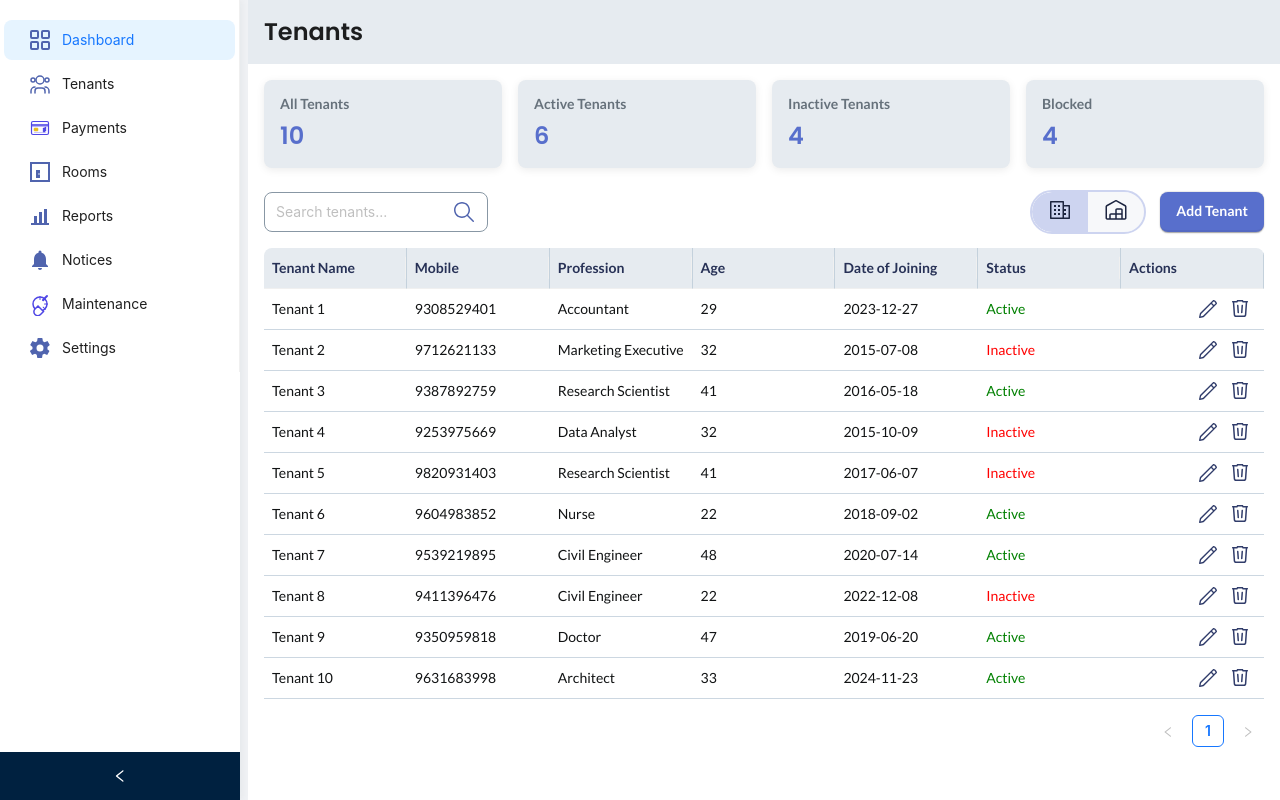
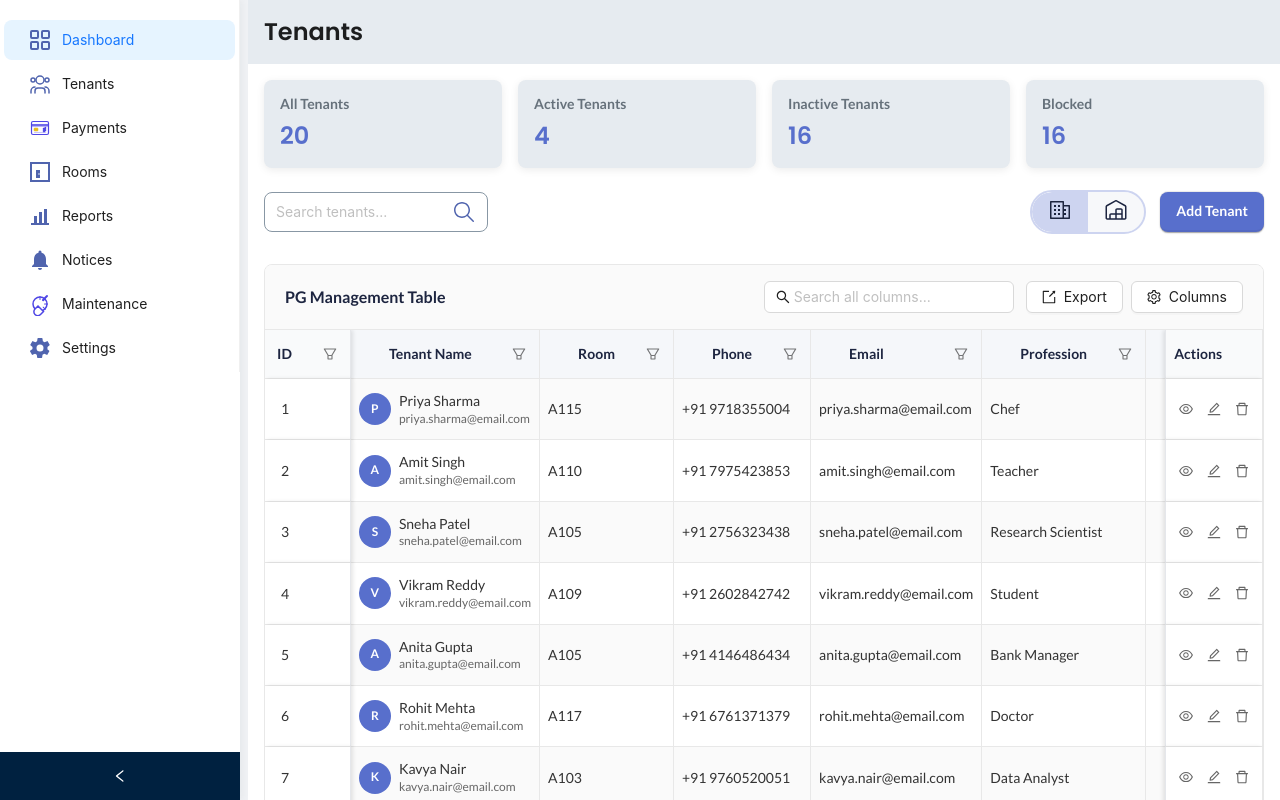
Before and after one commit to venkataraviduddugunta7/My-PG-management, a React (Vite) app: page /tenants in a window 1280 px wide. Shown: the top 800 px of the page. Built offline with nearby package versions, Linux system fonts and the light colour scheme.

Commit message:
"added the Tanstack table to the Tenants"

```diff
--- a/src/components/AdvancedTable/AdvancedTable.jsx
+++ b/src/components/AdvancedTable/AdvancedTable.jsx
@@ -70,6 +70,7 @@ const AdvancedTable = ({
   striped = true,
   bordered = true,
   sticky = true,
+  globalFilter: externalGlobalFilter = "", // Accept external global filter
 }) => {
   const [columnVisibility, setColumnVisibility] = useState({});
   const [columnOrder, setColumnOrder] = useState(
@@ -77,8 +78,11 @@ const AdvancedTable = ({
   );
   const [sorting, setSorting] = useState([]);
   const [columnFilters, setColumnFilters] = useState([]);
-  const [globalFilter, setGlobalFilter] = useState('');
+  const [internalGlobalFilter, setInternalGlobalFilter] = useState('');
   const [rowSelection, setRowSelection] = useState({});
+
+  // Use external global filter if provided, otherwise use internal state
+  const globalFilter = externalGlobalFilter ? externalGlobalFilter : internalGlobalFilter;
   const [columnSizing, setColumnSizing] = useState({});
   const [showColumnPanel, setShowColumnPanel] = useState(false);
 
@@ -147,6 +151,7 @@ const AdvancedTable = ({
         enableColumnFilter: false,
         enableResizing: false,
         size: 50,
+        sticky: 'left', // Make checkbox column sticky
       },
       ...baseColumns,
     ];
@@ -172,7 +177,7 @@ const AdvancedTable = ({
     columnResizeMode: 'onChange',
     onSortingChange: setSorting,
     onColumnFiltersChange: setColumnFilters,
-    onGlobalFilterChange: setGlobalFilter,
+    onGlobalFilterChange: setInternalGlobalFilter,
     onRowSelectionChange: setRowSelection,
     onColumnVisibilityChange: setColumnVisibility,
     onColumnOrderChange: setColumnOrder,
@@ -220,7 +225,7 @@ const AdvancedTable = ({
   const selectedRowsCount = Object.keys(rowSelection).length;
 
   return (
-    <div className={`advanced-table-container ${className}`}>
+    <div className={`advanced-table-container ${className}`} style={{ height: '100%', display: 'flex', flexDirection: 'column' }}>
       {/* Table Header */}
       <div className="table-header">
         <div className="table-title">
@@ -233,12 +238,12 @@ const AdvancedTable = ({
         </div>
 
         <div className="table-actions">
-          {enableSearch && (
+          {enableSearch && !externalGlobalFilter && (
             <Input
               placeholder="Search all columns..."
               prefix={<SearchOutlined />}
               value={globalFilter}
-              onChange={(e) => setGlobalFilter(e.target.value)}
+              onChange={(e) => setInternalGlobalFilter(e.target.value)}
               style={{ width: 250 }}
               allowClear
             />
@@ -284,7 +289,7 @@ const AdvancedTable = ({
       {/* Table Container */}
       <div
         className={`table-wrapper ${striped ? 'striped' : ''} ${bordered ? 'bordered' : ''}`}
-        style={{ height }}
+        style={{ flex: 1, minHeight: 0, overflow: 'auto' }}
       >
         <DndContext
           sensors={sensors}
@@ -300,17 +305,51 @@ const AdvancedTable = ({
                   strategy={horizontalListSortingStrategy}
                 >
                   <tr>
-                    {headerGroup.headers.map((header) => (
+                    {headerGroup.headers.map((header, headerIndex) => {
+                      const isSticky = header.column.columnDef.sticky;
+                      const stickyStyle = {};
+
+                      if (isSticky === 'left') {
+                        let leftOffset = 0;
+                        // Calculate left offset for sticky columns
+                        for (let i = 0; i < headerIndex; i++) {
+                          const prevHeader = headerGroup.headers[i];
+                          if (prevHeader.column.columnDef.sticky === 'left') {
+                            leftOffset += prevHeader.getSize();
+                          }
+                        }
+                        stickyStyle.left = `${leftOffset}px`;
+                        stickyStyle.zIndex = 11;
+                        stickyStyle.backgroundColor = '#f9fafb';
+                        stickyStyle.borderRight = '1px solid #e5e7eb';
+                      } else if (isSticky === 'right') {
+                        let rightOffset = 0;
+                        // Calculate right offset for sticky columns
+                        for (let i = headerIndex + 1; i < headerGroup.headers.length; i++) {
+                          const nextHeader = headerGroup.headers[i];
+                          if (nextHeader.column.columnDef.sticky === 'right') {
+                            rightOffset += nextHeader.getSize();
+                          }
+                        }
+                        stickyStyle.right = `${rightOffset}px`;
+                        stickyStyle.zIndex = 11;
+                        stickyStyle.backgroundColor = '#f9fafb';
+                        stickyStyle.borderLeft = '1px solid #e5e7eb';
+                      }
+
+                      return (
                         <DraggableColumnHeader
                           key={header.id}
                           header={header}
-                        enableReorder={enableColumnReorder}
+                          enableReorder={enableColumnReorder && !isSticky}
                           enableResize={enableColumnResize}
                           enableSort={enableSorting}
                           enableFilter={enableFiltering}
                           table={table}
+                          stickyStyle={stickyStyle}
                         />
-                    ))}
+                      );
+                    })}
                   </tr>
                 </SortableContext>
               ))}
@@ -325,18 +364,56 @@ const AdvancedTable = ({
                     ${index % 2 === 0 ? 'even' : 'odd'}
                   `}
                 >
-                  {row.getVisibleCells().map((cell) => (
+                  {row.getVisibleCells().map((cell, cellIndex) => {
+                    const isSticky = cell.column.columnDef.sticky;
+                    const stickyStyle = {};
+
+                    if (isSticky === 'left') {
+                      let leftOffset = 0;
+                      // Calculate left offset for sticky columns
+                      for (let i = 0; i < cellIndex; i++) {
+                        const prevCell = row.getVisibleCells()[i];
+                        if (prevCell.column.columnDef.sticky === 'left') {
+                          leftOffset += prevCell.column.getSize();
+                        }
+                      }
+                      stickyStyle.position = 'sticky';
+                      stickyStyle.left = `${leftOffset}px`;
+                      stickyStyle.zIndex = 10;
+                      stickyStyle.backgroundColor = 'white';
+                      stickyStyle.borderRight = '1px solid #e5e7eb';
+                    } else if (isSticky === 'right') {
+                      let rightOffset = 0;
+                      // Calculate right offset for sticky columns
+                      const visibleCells = row.getVisibleCells();
+                      for (let i = cellIndex + 1; i < visibleCells.length; i++) {
+                        const nextCell = visibleCells[i];
+                        if (nextCell.column.columnDef.sticky === 'right') {
+                          rightOffset += nextCell.column.getSize();
+                        }
+                      }
+                      stickyStyle.position = 'sticky';
+                      stickyStyle.right = `${rightOffset}px`;
+                      stickyStyle.zIndex = 10;
+                      stickyStyle.backgroundColor = 'white';
+                      stickyStyle.borderLeft = '1px solid #e5e7eb';
+                    }
+
+                    return (
                       <td
                         key={cell.id}
                         style={{
                           width: cell.column.getSize(),
                           minWidth: cell.column.columnDef.minSize,
                           maxWidth: cell.column.columnDef.maxSize,
+                          ...stickyStyle,
                         }}
+                        className={isSticky ? `sticky-${isSticky}` : ''}
                       >
                         {flexRender(cell.column.columnDef.cell, cell.getContext())}
                       </td>
-                  ))}
+                    );
+                  })}
                 </tr>
               ))}
             </tbody>
--- a/src/components/AdvancedTable/AdvancedTable.scss
+++ b/src/components/AdvancedTable/AdvancedTable.scss
@@ -5,6 +5,9 @@
   border-radius: 8px;
   overflow: hidden;
   font-family: 'Lato', sans-serif;
+  display: flex;
+  flex-direction: column;
+  height: 100%;
 
   // Table Header
   .table-header {
@@ -48,8 +51,10 @@
   // Table Wrapper
   .table-wrapper {
     position: relative;
-    overflow: auto;
+    overflow-x: auto;
+    overflow-y: auto;
     background: #ffffff;
+    min-height: 0; // Important for flex layout
 
     &.bordered {
       .advanced-table {
@@ -340,6 +345,19 @@
     font-size: 13px;
   }
 
+  .tenant-id-cell {
+    font-family: 'Courier New', monospace;
+    font-weight: bold;
+    color: #586fcc;
+    text-align: center;
+    font-size: 13px;
+  }
+
+  .email-cell {
+    color: #1890ff;
+    font-size: 13px;
+  }
+
   // Filter Dropdown
   .column-filter-dropdown {
     padding: 8px;
@@ -455,6 +473,29 @@
     }
   }
 
+  // Sticky columns
+  .sticky-left {
+    background-color: white !important;
+    z-index: 10 !important;
+    box-shadow: 2px 0 4px rgba(0, 0, 0, 0.1);
+
+    &.sortable-header {
+      background-color: #f9fafb !important;
+      z-index: 11 !important;
+    }
+  }
+
+  .sticky-right {
+    background-color: white !important;
+    z-index: 10 !important;
+    box-shadow: -2px 0 4px rgba(0, 0, 0, 0.1);
+
+    &.sortable-header {
+      background-color: #f9fafb !important;
+      z-index: 11 !important;
+    }
+  }
+
   // Pagination
   .table-pagination {
     display: flex;
--- a/src/components/AdvancedTable/DraggableColumnHeader.jsx
+++ b/src/components/AdvancedTable/DraggableColumnHeader.jsx
@@ -25,6 +25,7 @@ const DraggableColumnHeader = ({
   enableSort = true,
   enableFilter = true,
   table,
+  stickyStyle = {},
 }) => {
   const [showFilter, setShowFilter] = useState(false);
   const [filterValue, setFilterValue] = useState(
@@ -97,19 +98,23 @@ const DraggableColumnHeader = ({
     </div>
   );
 
+  const isSticky = header.column.columnDef.sticky;
+
   return (
     <th
       ref={setNodeRef}
       style={{
         ...style,
         width: header.getSize(),
-        position: 'relative',
+        position: isSticky ? 'sticky' : 'relative',
+        ...stickyStyle,
       }}
       className={`
         sortable-header
         ${isDragging ? 'dragging' : ''}
         ${canSort ? 'sortable' : ''}
         ${hasFilter ? 'filtered' : ''}
+        ${isSticky ? `sticky-${isSticky}` : ''}
       `}
     >
       <div className="header-content">
--- a/src/components/PGTable/PGTable.jsx
+++ b/src/components/PGTable/PGTable.jsx
@@ -28,8 +28,10 @@ const PGTable = ({
   onEdit,
   onDelete,
   onView,
+  onRowAction, // New prop to handle row actions
   title = "PG Management Table",
   type = "tenants", // tenants, payments, rooms, complaints
+  globalFilter = "", // New prop for external filtering
   ...tableProps
 }) => {
   const [selectedRows, setSelectedRows] = useState([]);
@@ -40,17 +42,35 @@ const PGTable = ({
       {
         icon: <EyeOutlined />,
         tooltip: 'View Details',
-        onClick: (record) => onView?.(record),
+        onClick: (record) => {
+          if (onRowAction) {
+            onRowAction('view', record);
+          } else {
+            onView?.(record);
+          }
+        },
       },
       {
         icon: <EditOutlined />,
         tooltip: 'Edit',
-        onClick: (record) => onEdit?.(record),
+        onClick: (record) => {
+          if (onRowAction) {
+            onRowAction('edit', record);
+          } else {
+            onEdit?.(record);
+          }
+        },
       },
       {
         icon: <DeleteOutlined />,
         tooltip: 'Delete',
-        onClick: (record) => onDelete?.(record),
+        onClick: (record) => {
+          if (onRowAction) {
+            onRowAction('delete', record);
+          } else {
+            onDelete?.(record);
+          }
+        },
         disabled: (record) => record.status === 'active',
       },
     ];
@@ -58,18 +78,33 @@ const PGTable = ({
     switch (type) {
       case 'tenants':
         return [
+          // Sticky columns - Tenant ID (first after checkbox)
+          {
+            id: 'tenantId',
+            accessorKey: 'id',
+            header: 'ID',
+            size: 80,
+            enableSorting: true,
+            sticky: 'left',
+            cell: ({ getValue }) => (
+              <div className="tenant-id-cell">
+                <strong>#{String(getValue()).padStart(3, '0')}</strong>
+              </div>
+            ),
+          },
+          // Scrollable columns
           {
             id: 'avatar',
             accessorKey: 'name',
-            header: 'Tenant',
+            header: 'Tenant Name',
             cellType: 'avatar',
-            size: 250,
+            size: 220,
             enableSorting: true,
           },
           {
             id: 'room',
             accessorKey: 'room',
-            header: 'Room No',
+            header: 'Room',
             size: 100,
             cell: ({ getValue }) => (
               <div className="room-cell">
@@ -91,11 +126,38 @@ const PGTable = ({
             ),
           },
           {
+            id: 'email',
+            accessorKey: 'email',
+            header: 'Email',
+            size: 200,
+            cell: ({ getValue }) => (
+              <div className="email-cell">
+                <MailOutlined style={{ marginRight: 4, color: '#1890ff' }} />
+                {getValue()}
+              </div>
+            ),
+          },
+          {
+            id: 'profession',
+            accessorKey: 'profession',
+            header: 'Profession',
+            size: 150,
+            enableSorting: true,
+          },
+          {
             id: 'rent',
             accessorKey: 'rent',
             header: 'Monthly Rent',
             cellType: 'currency',
-            size: 150,
+            size: 130,
+            enableSorting: true,
+          },
+          {
+            id: 'deposit',
+            accessorKey: 'deposit',
+            header: 'Deposit',
+            cellType: 'currency',
+            size: 120,
             enableSorting: true,
           },
           {
@@ -111,18 +173,18 @@ const PGTable = ({
             accessorKey: 'status',
             header: 'Status',
             cellType: 'status',
-            size: 120,
+            size: 100,
             enableSorting: true,
           },
           {
             id: 'paymentStatus',
             accessorKey: 'paymentStatus',
             header: 'Payment',
-            size: 120,
+            size: 110,
             cell: ({ getValue }) => {
               const status = getValue();
               const getColor = () => {
-                switch(status) {
+                switch(status?.toLowerCase()) {
                   case 'paid': return 'green';
                   case 'pending': return 'orange';
                   case 'overdue': return 'red';
@@ -132,6 +194,7 @@ const PGTable = ({
               return <Tag color={getColor()}>{status}</Tag>;
             },
           },
+          // Sticky actions column (last)
           {
             id: 'actions',
             header: 'Actions',
@@ -140,6 +203,7 @@ const PGTable = ({
             size: 120,
             enableSorting: false,
             enableColumnFilter: false,
+            sticky: 'right',
           },
         ];
 
@@ -420,6 +484,7 @@ const PGTable = ({
         striped={true}
         bordered={true}
         sticky={true}
+        globalFilter={globalFilter} // Pass external filter
         {...tableProps}
       />
     </div>
--- a/src/pages/Tenants/Tenants.jsx
+++ b/src/pages/Tenants/Tenants.jsx
@@ -15,71 +15,55 @@ import {
   RouteWarehouseIcon,
   TagsCloseIcon,
 } from "../../components/resusableComponents/DrayageIcons";
-import PgTable from "../../components/resusableComponents/PgTable";
+import PGTable from "../../components/PGTable/PGTable";
 import { addTenant, updateTenant, deleteTenant, setTenants } from "../../store/slices/tenantsSlice";
 
-// Mock data generator function
+// Mock data generator function - Updated for new table structure
 const generateTenants = () => {
   const tenants = [];
 
-  const imageOptions = [
-    "https://xsgames.co/randomusers/avatar.php?g=male",
-    "https://xsgames.co/randomusers/avatar.php?g=female",
-    "https://xsgames.co/randomusers/avatar.php?g=pixel",
-    "https://i.pravatar.cc/150?img=1",
-    "https://i.pravatar.cc/150?img=2",
+  const names = [
+    "Rajesh Kumar", "Priya Sharma", "Amit Singh", "Sneha Patel", "Vikram Reddy",
+    "Anita Gupta", "Rohit Mehta", "Kavya Nair", "Arjun Yadav", "Pooja Joshi",
+    "Manoj Tiwari", "Deepika Rao", "Suresh Iyer", "Meera Agarwal", "Kiran Joshi",
+    "Ravi Pillai", "Sonia Verma", "Ajay Malhotra", "Neha Saxena", "Vishal Chopra"
   ];
 
   const professions = [
-    "Software Engineer",
-    "Doctor",
-    "Teacher",
-    "Marketing Executive",
-    "Graphic Designer",
-    "Accountant",
-    "Nurse",
-    "Data Analyst",
-    "Sales Manager",
-    "Architect",
-    "Chef",
-    "Electrician",
-    "Student",
-    "Research Scientist",
-    "Bank Manager",
-    "Journalist",
-    "Interior Designer",
-    "Pharmacist",
-    "HR Manager",
-    "Civil Engineer",
+    "Software Engineer", "Doctor", "Teacher", "Marketing Executive", "Graphic Designer",
+    "Accountant", "Nurse", "Data Analyst", "Sales Manager", "Architect",
+    "Chef", "Electrician", "Student", "Research Scientist", "Bank Manager",
+    "Journalist", "Interior Designer", "Pharmacist", "HR Manager", "Civil Engineer"
   ];
 
-  for (let i = 1; i <= 10; i++) {
+  const statuses = ['Active', 'Inactive', 'Pending'];
+  const paymentStatuses = ['Paid', 'Pending', 'Overdue'];
+
+  for (let i = 1; i <= 20; i++) {
+    const name = names[i % names.length];
     tenants.push({
-      id: `T${1000 + i}`,
-      name: `Tenant ${i}`,
+      id: i,
+      name: name,
+      avatar: `https://api.dicebear.com/7.x/avataaars/svg?seed=${name.replace(' ', '')}`,
+      room: `A${Math.floor(Math.random() * 20) + 101}`,
+      phone: `+91 ${Math.floor(Math.random() * 9000000000) + 1000000000}`,
+      rent: Math.floor(Math.random() * 5000) + 8000,
+      joinDate: new Date(2024 - Math.floor(Math.random() * 2), Math.floor(Math.random() * 12), Math.floor(Math.random() * 28) + 1),
+      status: statuses[Math.floor(Math.random() * statuses.length)],
+      paymentStatus: paymentStatuses[Math.floor(Math.random() * paymentStatuses.length)],
+      email: `${name.toLowerCase().replace(' ', '.')}@email.com`,
+      deposit: Math.floor(Math.random() * 10000) + 15000,
+      emergencyContact: `+91 ${Math.floor(Math.random() * 9000000000) + 1000000000}`,
       age: 20 + Math.floor(Math.random() * 30),
-      dob: `19${Math.floor(Math.random() * 100)
-        .toString()
-        .padStart(2, "0")}-${Math.floor(Math.random() * 12 + 1)
-        .toString()
-        .padStart(2, "0")}-${Math.floor(Math.random() * 28 + 1)
-        .toString()
-        .padStart(2, "0")}`,
-      doj: `20${Math.floor(Math.random() * 15 + 10)
-        .toString()
-        .padStart(2, "0")}-${Math.floor(Math.random() * 12 + 1)
-        .toString()
-        .padStart(2, "0")}-${Math.floor(Math.random() * 28 + 1)
-        .toString()
-        .padStart(2, "0")}`,
-      mobile: `${Math.floor(9000000000 + Math.random() * 1000000000)}`,
+      profession: professions[Math.floor(Math.random() * professions.length)],
       address: `Address Line ${i}, City ${i}`,
       pincode: Math.floor(100000 + Math.random() * 900000),
-      profession: professions[Math.floor(Math.random() * professions.length)],
-      isActive: Math.random() > 0.3,
-      image:
-        imageOptions[Math.floor(Math.random() * imageOptions.length)] +
-        `&random=${i}`,
+      dob: new Date(1990 + Math.floor(Math.random() * 20), Math.floor(Math.random() * 12), Math.floor(Math.random() * 28) + 1),
+      // Legacy fields for compatibility
+      isActive: statuses[Math.floor(Math.random() * statuses.length)] === 'Active',
+      mobile: `${Math.floor(9000000000 + Math.random() * 1000000000)}`,
+      doj: new Date(2024 - Math.floor(Math.random() * 2), Math.floor(Math.random() * 12), Math.floor(Math.random() * 28) + 1).toISOString().split('T')[0],
+      image: `https://api.dicebear.com/7.x/avataaars/svg?seed=${name.replace(' ', '')}`
     });
   }
   return tenants;
@@ -142,64 +126,25 @@ const Tenants = () => {
     setAddModalVisible(false);
   };
 
-  const columnDefs = [
-    {
-      title: "Tenant Name",
-      dataIndex: "name",
-      key: "name",
-    },
-    {
-      title: "Mobile",
-      dataIndex: "mobile",
-      key: "mobile",
-    },
-    {
-      title: "Profession",
-      dataIndex: "profession",
-      key: "profession",
-    },
-    {
-      title: "Age",
-      dataIndex: "age",
-      key: "age",
-    },
-    {
-      title: "Date of Joining",
-      dataIndex: "doj",
-      key: "doj",
-    },
-    {
-      title: "Status",
-      dataIndex: "isActive",
-      key: "isActive",
-      render: (isActive) => (
-        <span style={{ color: isActive ? "green" : "red" }}>
-          {isActive ? "Active" : "Inactive"}
-        </span>
-      ),
-    },
-    {
-      title: "Actions",
-      key: "actions",
-      render: (_,record) => (
-        <div style={{ display: "flex", justifyContent: "flex-end" }}>
-          <Tooltip title="Edit">
-            <ItemEditIcon onClick={()=>handleEdit(record)} />
-          </Tooltip>
-          <Tooltip title="Delete">
-            <ItemDeleteIcon onClick={()=>handleDelete(record.id)}/>
-          </Tooltip>
-        </div>
-      ),
-    },
-  ];
+  // Handle actions from the new table
+  const handleTableActions = (action, tenant) => {
+    switch (action) {
+      case 'edit':
+        handleEdit(tenant);
+        break;
+      case 'delete':
+        handleDelete(tenant.id);
+        break;
+      case 'view':
+        // Add view logic if needed
+        console.log('View tenant:', tenant);
+        break;
+      default:
+        break;
+    }
+  };
 
-  const filteredTenants = tenants.filter(
-    (tenant) =>
-      tenant.name.toLowerCase().includes(searchTerm.toLowerCase()) ||
-      tenant.mobile.includes(searchTerm) ||
-      tenant.profession.toLowerCase().includes(searchTerm.toLowerCase())
-  );
+  // Remove old filtering logic as new table handles this internally
 
   const handleAddTenant = (formData) => {
     if (termsAccepted) {
@@ -337,21 +282,44 @@ const Tenants = () => {
         </Row>
         {selectedMode === "card" && (
           <Row gutter={[16, 16]}>
-            {filteredTenants.map((tenant) => (
-              <Col key={tenant.id} xs={24} sm={12} md={8} lg={6} xl={6}>
-                <TenantCard tenant={tenant} />
-              </Col>
-            ))}
+            {tenants
+              .filter((tenant) =>
+                tenant.name.toLowerCase().includes(searchTerm.toLowerCase()) ||
+                tenant.mobile.includes(searchTerm) ||
+                tenant.profession.toLowerCase().includes(searchTerm.toLowerCase())
+              )
+              .map((tenant) => (
+                <Col key={tenant.id} xs={24} sm={12} md={8} lg={6} xl={6}>
+                  <TenantCard tenant={tenant} />
+                </Col>
+              ))}
           </Row>
         )}
 
         {selectedMode === "table" && (
-          <PgTable
-            columns={columnDefs}
-            dataSource={filteredTenants}
-            pagination={{ pageSize: 10 }}
-            scroll={{ y: "calc(100vh - 300px)" }}
-          />
+          <div style={{
+            marginTop: '16px',
+            height: 'calc(100vh - 320px)', // Adjust height to show pagination
+            display: 'flex',
+            flexDirection: 'column'
+          }}>
+            <PGTable
+              data={tenants}
+              type="tenants"
+              showSearch={false} // We're using the external search
+              showColumnToggle={true}
+              showExport={true}
+              enableRowSelection={true}
+              enableSorting={true}
+              enableFiltering={true}
+              enableResizing={true}
+              enableColumnOrdering={false} // Disable reordering to maintain sticky columns
+              pageSize={10}
+              onRowAction={handleTableActions}
+              globalFilter={searchTerm} // Pass the search term for external filtering
+              height="100%" // Use full container height
+            />
+          </div>
         )}
       </div>
     </div>
```
Lines whose indentation alone changed are shown as unchanged.
